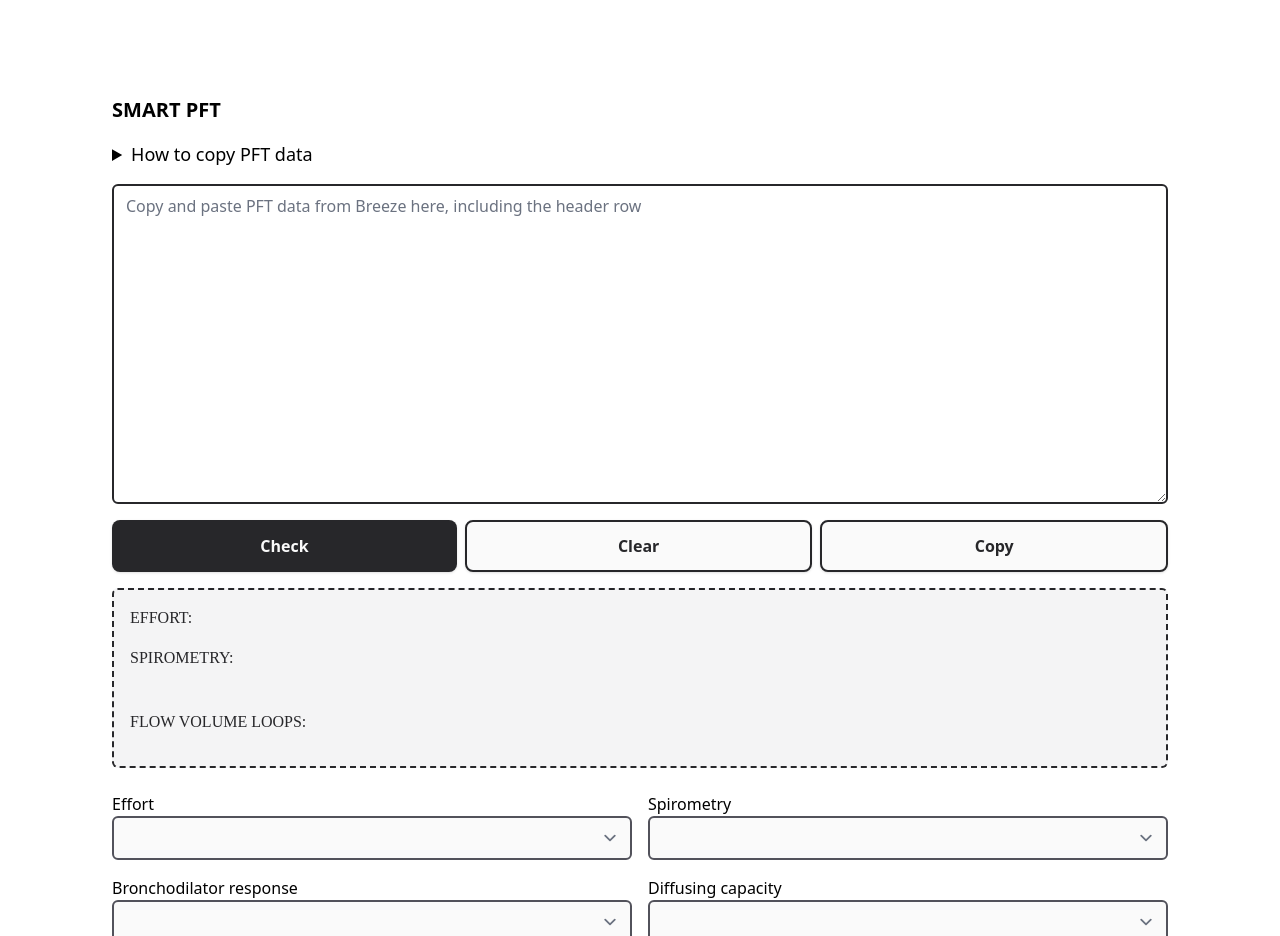
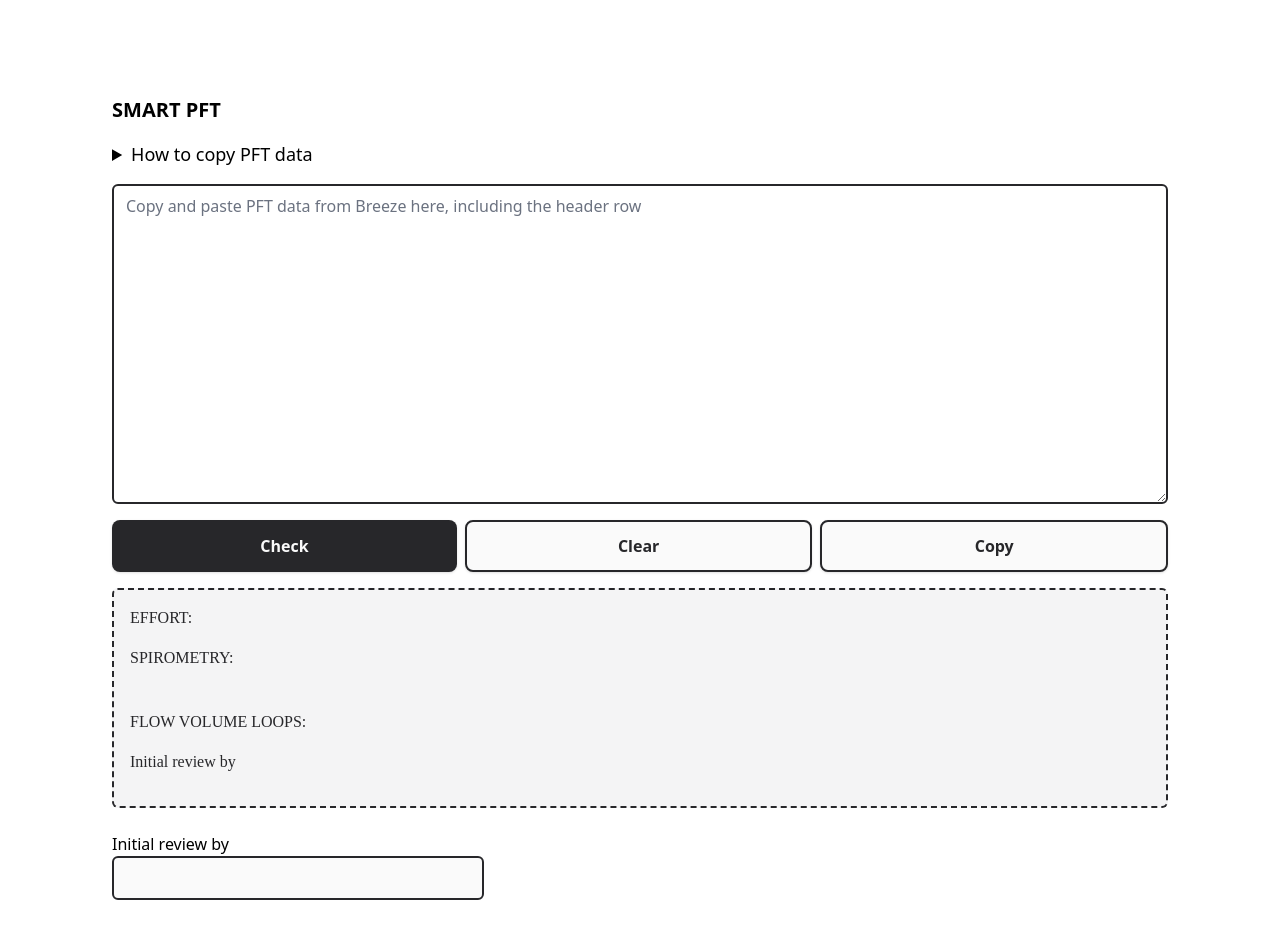
Before and after one commit to kangruixiang/pft-svelte, a Svelte app: page / in a window 1280 px wide. Shown: the top 936 px of the page. Built offline with nearby package versions, Linux system fonts and the light colour scheme; the HTML template or start-up script is replaced by a standard one; a web font is replaced by a local one.

Commit message:
added initial review

```diff
--- a/src/App.svelte
+++ b/src/App.svelte
@@ -55,7 +55,7 @@
       @apply my-2 inline-block;
     }
     .input-text {
-      @apply px-2  focus:bg-white focus:ring-0 w-full  focus:border-zinc-800  py-2 rounded-md bg-zinc-50 border-2 border-solid border-zinc-800 font-semibold;
+      @apply px-2  focus:bg-white focus:ring-0 w-full  focus:border-zinc-800  py-2 rounded-md bg-zinc-50 border-2 border-solid border-zinc-800;
     }
     .input-checkbox {
       @apply rounded-sm border-2 border-solid w-4 h-4 focus:ring-0  text-zinc-800 border-zinc-800;
--- a/src/Pft.svelte
+++ b/src/Pft.svelte
@@ -10,7 +10,8 @@
     diffusing,
     diffusingCorrect,
     conclusion,
-    hyper;
+    hyper,
+    signature;
   let inputText, formattedData;
 
   const effortPrompt = [
@@ -348,6 +349,16 @@
         {bronch}
       </p>
     {/if}
+    <p>
+      Initial review by {signature || ""}
+    </p>
+  </div>
+
+  <div>
+    <label for="initial" class="label">
+      Initial review by
+      <input type="text" class="w-full input-text" bind:value={signature} />
+    </label>
   </div>
 
   <div class="grid w-full grid-cols-2 rounded-md gap-x-4">
```
Also changed, not shown: 3 other files (tests, documents, lock files or other folders).
